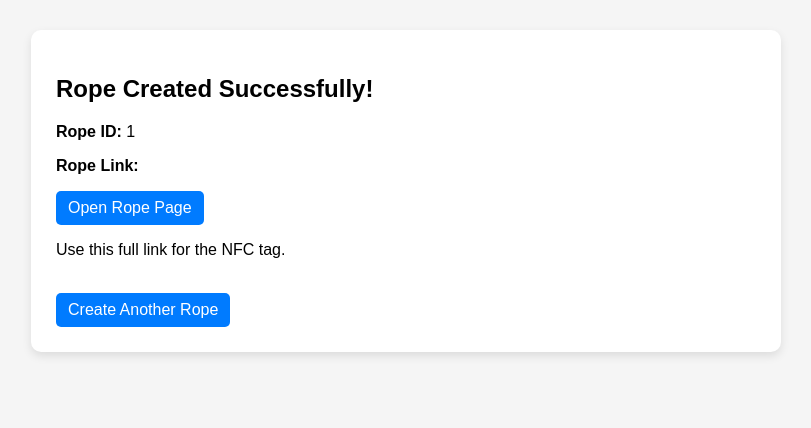
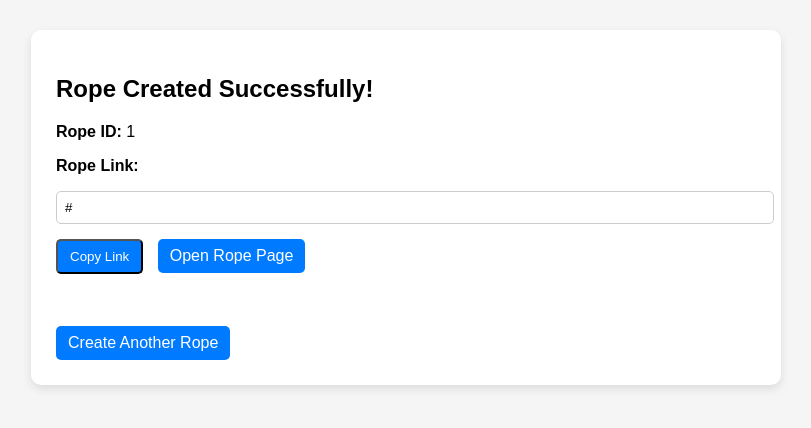
Before and after one commit to qaarwaan/Rope-tagging, a Flask app: template templates/rope_created.html in a window 1280 px wide. Shown: the top 428 px of the page, without its empty margins (234-1045 px from the left). Run offline with Flask 3, Linux system fonts and the light colour scheme; the template is opened without the code that fills it: most values are stand-ins (such as "Sample title", 1, 10 or a date in 2020); some libraries are stand-ins or nearby versions.

Commit message:
Update rope_created.html

```diff
--- a/templates/rope_created.html
+++ b/templates/rope_created.html
@@ -10,17 +10,32 @@
 
 <p><strong>Rope Link:</strong></p>
 
-<p>
-    <a class="btn" href="{{ full_url }}" target="_blank">
-        Open Rope Page
-    </a>
-</p>
+<div style="margin-bottom:15px;">
+    <input
+        type="text"
+        value="{{ full_url }}"
+        id="ropeLink"
+        readonly
+        style="width:100%; padding:8px; border-radius:5px; border:1px solid #ccc;">
+</div>
 
-<p style="margin-top:15px;">
-    Use this full link for the NFC tag.
-</p>
+<button class="btn" onclick="copyLink()">Copy Link</button>
+<a class="btn" href="{{ full_url }}" target="_blank">Open Rope Page</a>
 
-<br>
+<p id="copyStatus" style="margin-top:10px; color:green; font-weight:bold;"></p>
+
+<br><br>
 <a class="btn" href="/admin">Create Another Rope</a>
 
+<script>
+function copyLink() {
+    var copyText = document.getElementById("ropeLink");
+    copyText.select();
+    copyText.setSelectionRange(0, 99999);
+    navigator.clipboard.writeText(copyText.value);
+
+    document.getElementById("copyStatus").innerText = "Link Copied!";
+}
+</script>
+
 {% endblock %}
```
